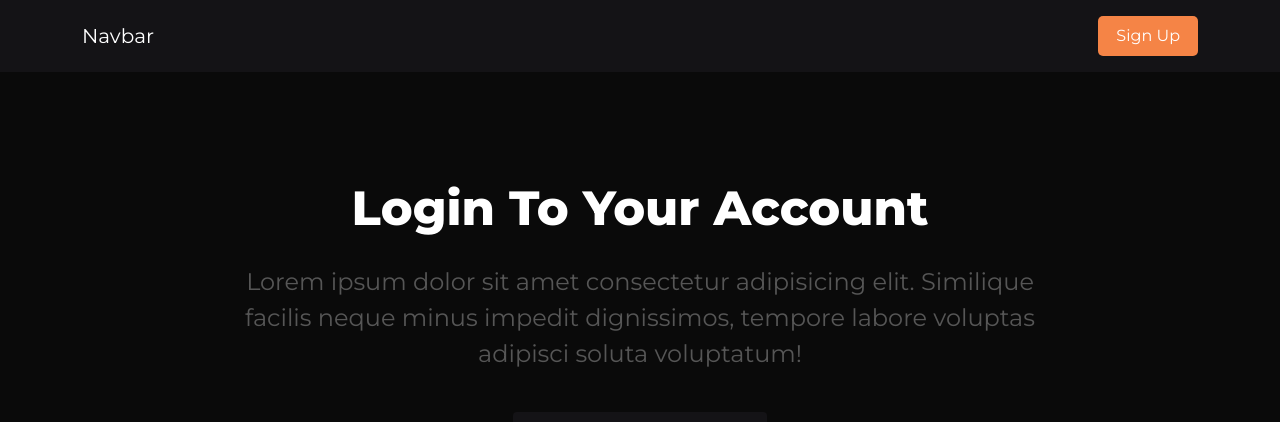
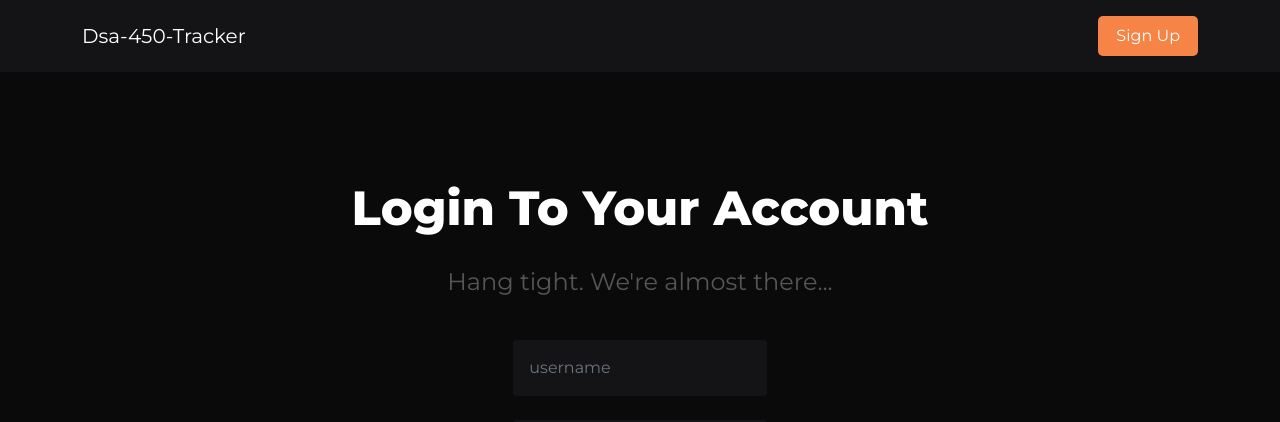
Before and after one commit to ritik-kansal/dsa-450-tracker, a React (Create React App) app: page /dsa-450-tracker/signin in a window 1280 px wide. Shown: the top 422 px of the page. Built offline with nearby package versions, Linux system fonts and the light colour scheme.

Commit message:
text and logo

```diff
--- a/src/components/Header.js
+++ b/src/components/Header.js
@@ -18,7 +18,7 @@ class Header extends Component {
             <div>
             <nav className="navbar r-nav navbar-expand-lg navbar-dark bg-secondary-black pt-16 pb-16">
                 <div className="container">
-                    <Link className="navbar-brand" to="/">Navbar</Link>
+                    <Link className="navbar-brand" to="/">Dsa-450-Tracker</Link>
                     <button className="navbar-toggler" type="button" data-bs-toggle="collapse" data-bs-target="#navbarNav" aria-controls="navbarNav" aria-expanded="false" aria-label="Toggle navigation">
                         <span className="navbar-toggler-icon"></span>
                     </button>
--- a/src/components/SignSignupContent.js
+++ b/src/components/SignSignupContent.js
@@ -3,8 +3,8 @@ import React from 'react'
 export default function SignSignupContent(props) {
     return (
         <div className="mb-40">
-            <div className="f-48 fw-800 mb-20">Login To Your Account</div>
-            <div className="gray f-24">Lorem ipsum dolor sit amet consectetur adipisicing elit. Similique facilis neque minus impedit dignissimos, tempore labore voluptas adipisci soluta voluptatum!</div>
+            <div className="f-48 fw-800 mb-20">{props.primary}</div>
+            <div className="gray f-24">{props.secondary}</div>
         </div>
     )
 }
--- a/src/components/pages/SignIn.js
+++ b/src/components/pages/SignIn.js
@@ -46,7 +46,7 @@ class SignIn extends Component {
             <>
                 <Header apiCall={this.props.apiCall} signUp={true} />
                 <div className="mx-auto text-center white pt-100 w-65">
-                    <SignSignupContent primary={"Login To Your Account"} secondary={"Login To Your Account"} />
+                    <SignSignupContent primary={"Login To Your Account"} secondary={"Hang tight. We're almost there..."} />
                     <div className="row align-items-center text-start mb-60">
                         <div className="col-4 offset-4" >
                             <form onSubmit={(e) => this.submit(e)}>
--- a/src/components/pages/SignUp.js
+++ b/src/components/pages/SignUp.js
@@ -43,7 +43,7 @@ class SignUp extends Component {
             <>
                 <Header apiCall={this.props.apiCall} signUp={false} />
                 <div className="mx-auto text-center white pt-100 w-65">
-                    <SignSignupContent primary={"Sign Up and Stay Connected"} secondary={"Sign Up and Stay Connected"} />
+                    <SignSignupContent primary={"Sign Up and Stay Connected"} secondary={"Hang tight. We're almost there..."} />
                     <form onSubmit={(e) => this.submit(e)}>
                     <div className="row align-items-center text-start mb-60">
                         <div className="col-4">
```
